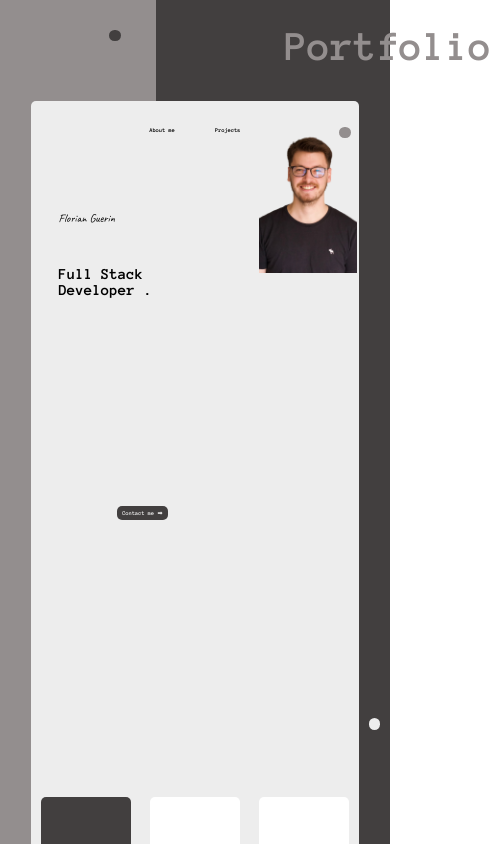
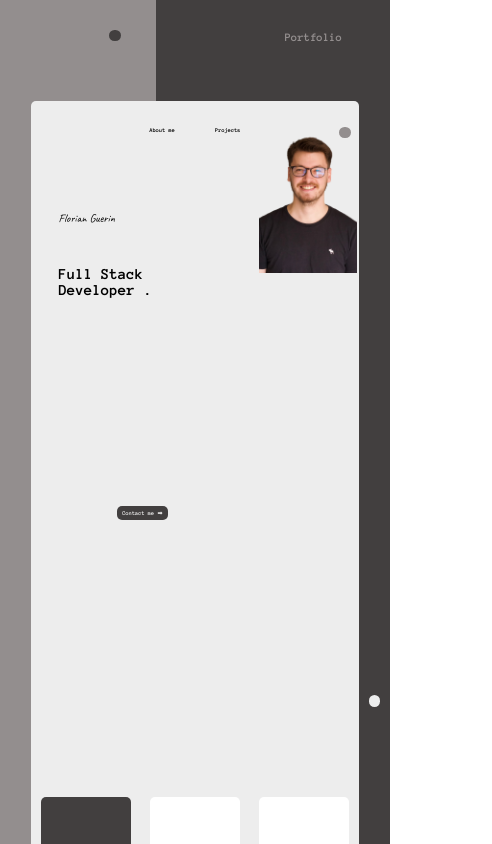
Before and after one commit to FlorianG2/portfolio-react, a React (Create React App) app: page / in a window 390 px wide. Shown: the whole page, 492 px wide, since content can reach past the window. Built offline with nearby package versions, Linux system fonts and the light colour scheme.

Commit message:
fixing responsive bug

```diff
--- a/src/components/background/Background.css
+++ b/src/components/background/Background.css
@@ -30,7 +30,7 @@
 }
 
 .portfolio {
-  font-size: 5vh;
+  font-size: 3vw;
   position: relative;
   top: 3vh;
   left: 33vw;
```
